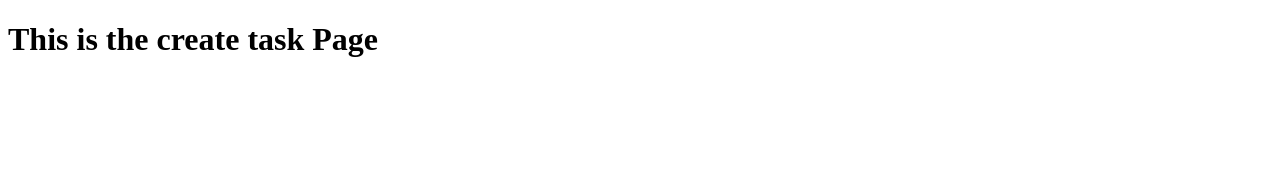
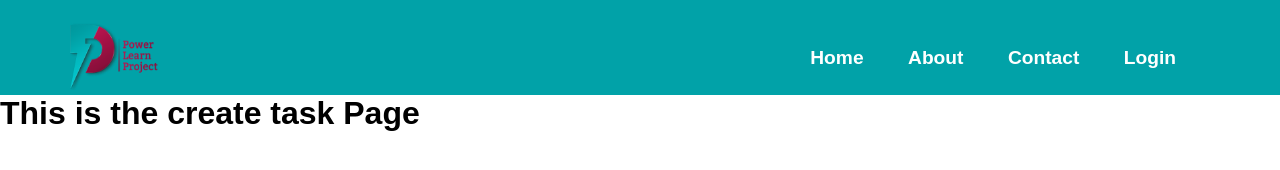
Before and after one commit to Evans-mutuku/CompansionKe-Project, a plain HTML site: page createTask.html in a window 1280 px wide. Drawn offline with Linux system fonts and the light colour scheme.

Commit message:
prepared create task header

```diff
--- a/createTask.html
+++ b/createTask.html
@@ -4,9 +4,31 @@
     <meta charset="UTF-8">
     <meta http-equiv="X-UA-Compatible" content="IE=edge">
     <meta name="viewport" content="width=device-width, initial-scale=1.0">
+    <link rel="stylesheet" href="styles.css">
     <title>Create Task</title>
 </head>
 <body>
+    <header>
+        <nav class="nav">
+            <a href="/index.html">
+                <img style="width: 100px; height: 70px;" src="images/plp-logo.png" alt="">
+            </a>
+
+            <div class="hamburger">
+                <span class="line"></span>
+                <span class="line"></span>
+                <span class="line"></span>
+            </div>
+
+            <div class="nav__link hide">
+                <a href="#">Home</a>
+                <a href="#">About</a>
+                <a href="#">Contact</a>
+                <a href="signUp.html">Login</a>
+            </div>
+        </nav>
+    </header>
+
     <h1>This is the create task Page</h1>
 </body>
 </html>
```
